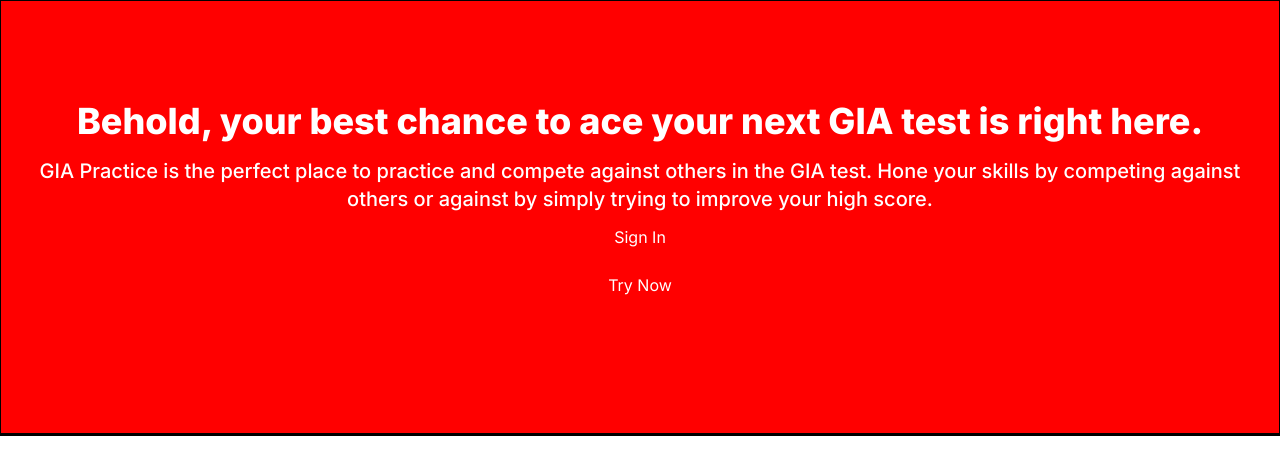
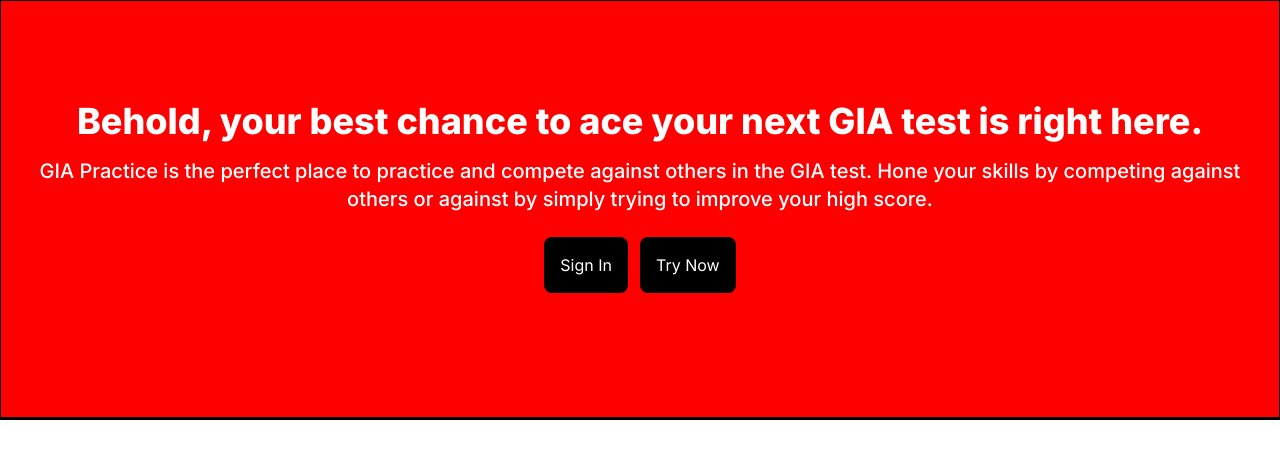
Before and after one commit to FabianTauriello/gia-trainer, a React (Vite) app: page / in a window 1280 px wide. Shown: the top 474 px of the page. Built offline with nearby package versions, Linux system fonts and the light colour scheme.

Commit message:
button styling

```diff
--- a/src/components/Btn1.tsx
+++ b/src/components/Btn1.tsx
@@ -1,15 +1,16 @@
 // TODO rename after
-const Btn1: React.FC<{ type: "primary" | "secondary"; text: string; handleClick: () => void; iconClasses: string }> = ({
-  type,
-  text,
-  handleClick,
-  iconClasses = "",
-}) => {
+const Btn1: React.FC<{
+  type?: "primary" | "secondary";
+  text: string;
+  handleClick: () => void;
+  iconClasses?: string;
+  customCss?: string;
+}> = ({ type, text, handleClick, iconClasses, customCss = "" }) => {
   return (
-    <div className="p-3 rounded">
+    <div className={`hover:scale-105 transition-transform p-4 rounded-lg cursor-pointer bg-black ${customCss}`}>
       <a>
         <span>{text}</span>
-        {iconClasses !== "" && <i className={iconClasses} />}
+        {iconClasses && <i className={iconClasses} />}
       </a>
     </div>
   );
--- a/src/pages/Landing.tsx
+++ b/src/pages/Landing.tsx
@@ -19,8 +19,8 @@ const Home = () => {
               GIA Practice is the perfect place to practice and compete against others in the GIA test. Hone your skills
               by competing against others or against by simply trying to improve your high score.
             </div>
-            <div>
-              <Btn1 text="Sign In" handleClick={() => {}} />
+            <div className="flex justify-center mt-6">
+              <Btn1 text="Sign In" handleClick={() => {}} customCss="mr-3" />
               <Btn1 text="Try Now" handleClick={() => {}} />
             </div>
           </section>
```
